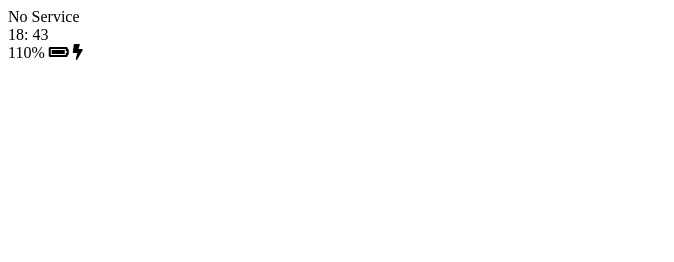
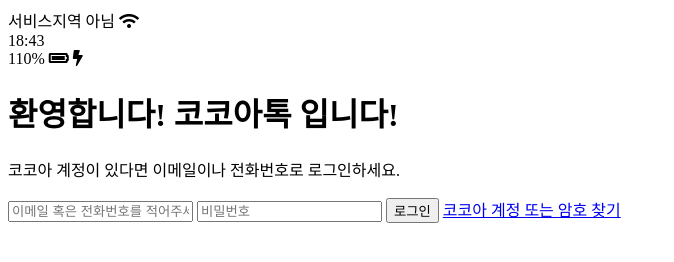
Before and after one commit to seung-gumon/kakao, a plain HTML site: page index.html in a window 1280 px wide. Shown: the whole page, without its empty margins (0-674 px from the left). Drawn offline with Linux system fonts and the light colour scheme.

Commit message:
transform korean value

```diff
--- a/index.html
+++ b/index.html
@@ -2,7 +2,6 @@
 <html lang="en">
   <head>
     <meta charset="UTF-8" />
-    <meta http-equiv="X-UA-Compatible" content="IE=edge" />
     <meta name="viewport" content="width=device-width, initial-scale=1.0" />
     <link
       rel="stylesheet"
@@ -10,16 +9,16 @@
       integrity="sha384-AYmEC3Yw5cVb3ZcuHtOA93w35dYTsvhLPVnYs9eStHfGJvOvKxVfELGroGkvsg+p"
       crossorigin="anonymous"
     />
-    <title>Welcome to kokoa Talk</title>
+    <title>Welcome to Kokoa Clone</title>
   </head>
   <body>
-    <div id="'status-bar">
+    <div class="status-bar">
       <div class="status-bar__column">
-        <span>No Service</span>
-        <!-- To Do : WIFI ICON -->
+        <span>서비스지역 아님</span>
+        <i class="fas fa-wifi"></i>
       </div>
       <div class="status-bar__column">
-        <span>18: 43</span>
+        <span>18:43</span>
       </div>
       <div class="status-bar__column">
         <span>110%</span>
@@ -27,5 +26,19 @@
         <i class="fas fa-bolt"></i>
       </div>
     </div>
+
+    <header class="welcome-header">
+      <h1 class="welcome-header__title">환영합니다! 코코아톡 입니다!</h1>
+      <p class="welcome-header__text">
+        코코아 계정이 있다면 이메일이나 전화번호로 로그인하세요.
+      </p>
+    </header>
+
+    <form id="login-form">
+      <input type="text" placeholder="이메일 혹은 전화번호를 적어주세요 !" />
+      <input type="password" placeholder="비밀번호" />
+      <input type="submit" value="로그인" />
+      <a href="#">코코아 계정 또는 암호 찾기</a>
+    </form>
   </body>
 </html>
```
